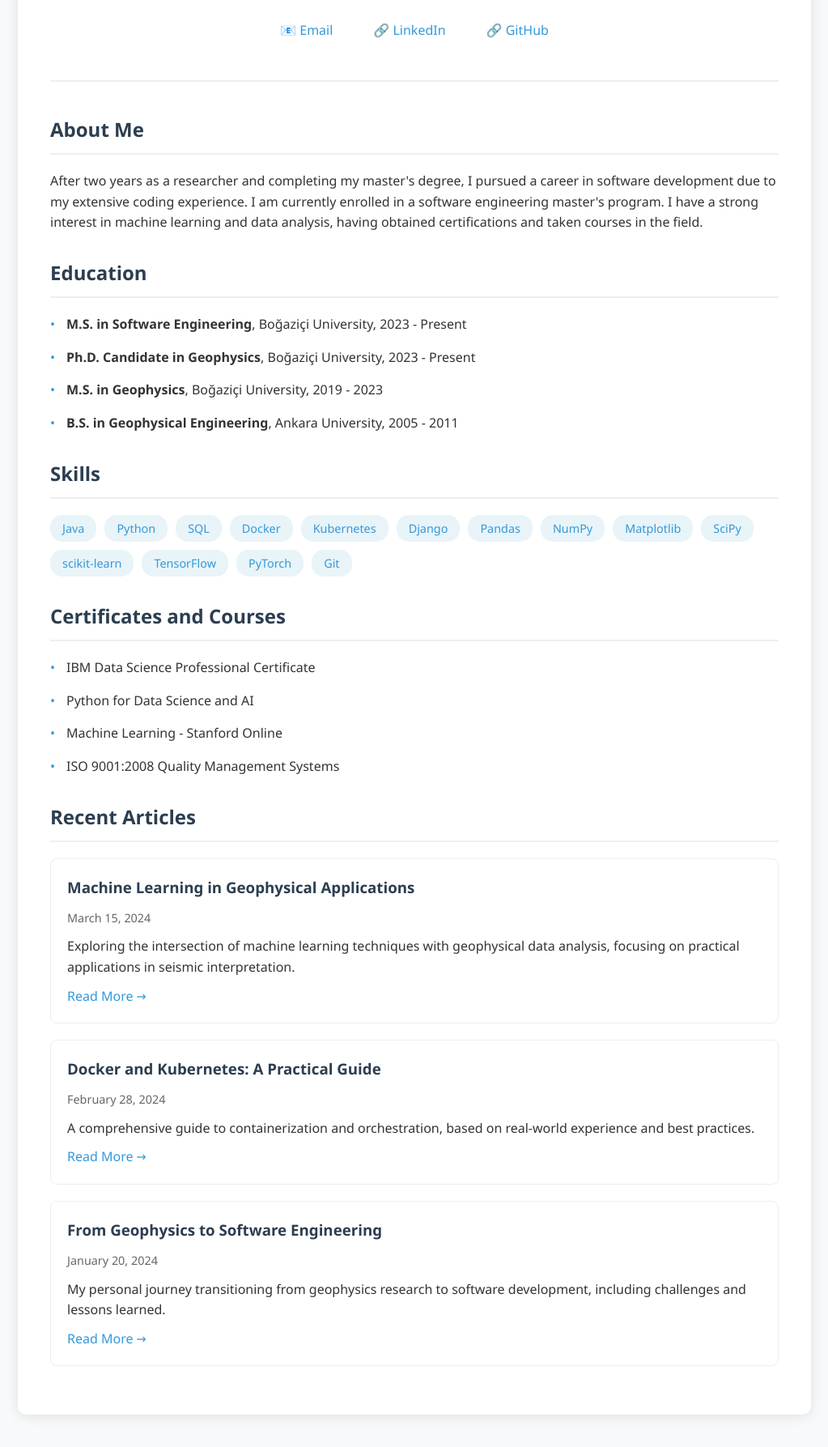
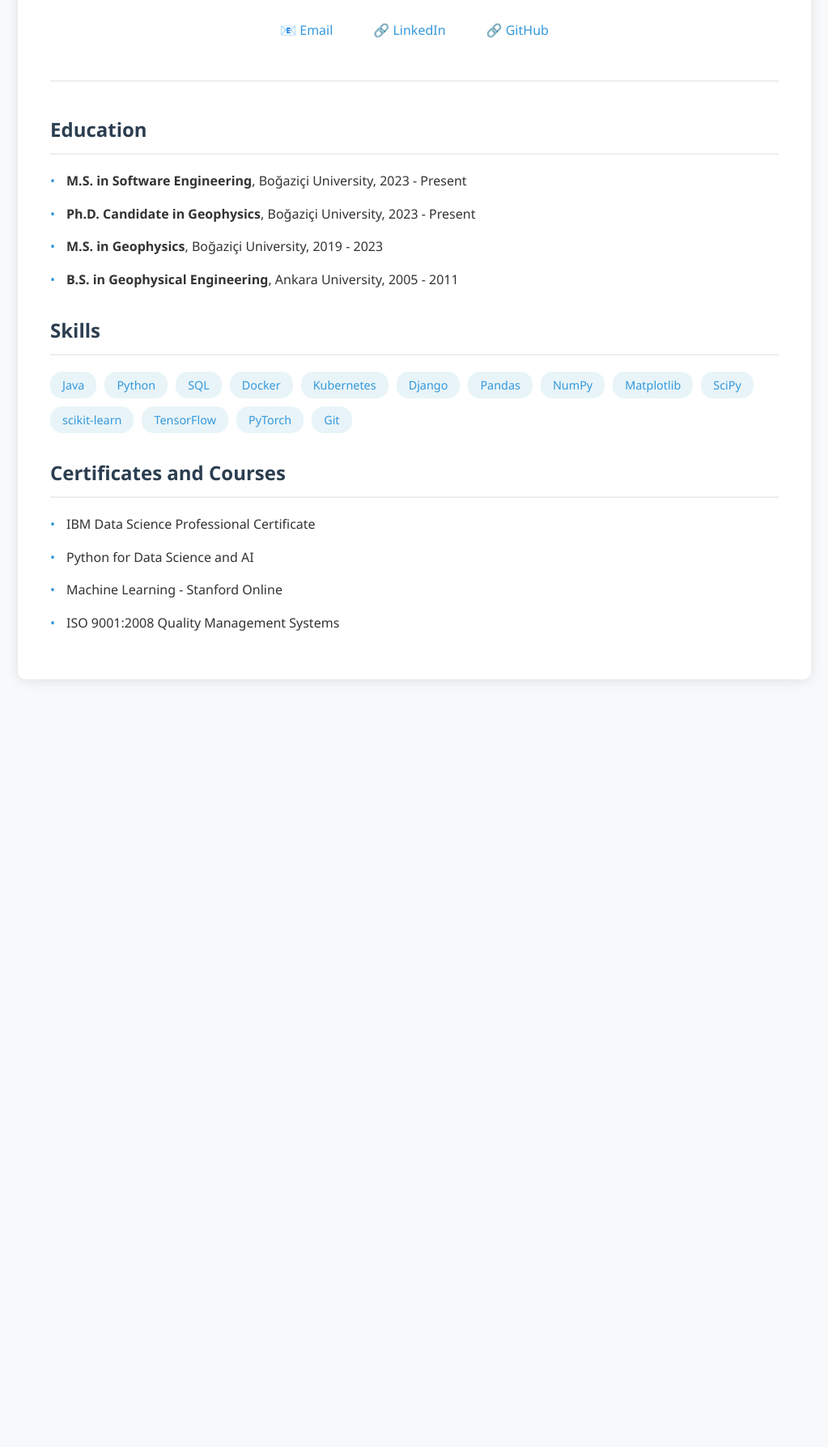
Before and after one commit to ylmzunal/ylmzunal.github.io, a plain HTML site: page index.html in a window 1280 px wide. Shown: the part 260-2047 px from the top of the page at 81% size, without its empty margins (128-1151 px from the left). After the commit the page ends 1139 px from the top, so only its background shows below. Drawn offline with Linux system fonts and the light colour scheme.

Commit message:
Update index.html

```diff
--- a/index.html
+++ b/index.html
@@ -171,10 +171,10 @@
             </div>
         </header>
 
-        <section>
+        <!-- <section>
             <h2>About Me</h2>
             <p>After two years as a researcher and completing my master's degree, I pursued a career in software development due to my extensive coding experience. I am currently enrolled in a software engineering master's program. I have a strong interest in machine learning and data analysis, having obtained certifications and taken courses in the field.</p>
-        </section>
+        </section> -->
 
         <section>
             <h2>Education</h2>
@@ -216,7 +216,7 @@
             </ul>
         </section>
 
-        <section class="articles">
+        <!-- <section class="articles">
             <h2>Recent Articles</h2>
             <div class="article-card">
                 <h3 class="article-title">Machine Learning in Geophysical Applications</h3>
@@ -238,7 +238,7 @@
                 <p class="article-preview">My personal journey transitioning from geophysics research to software development, including challenges and lessons learned.</p>
                 <a href="#" class="read-more">Read More →</a>
             </div>
-        </section>
+        </section> -->
     </div>
 </body>
 </html>
```
